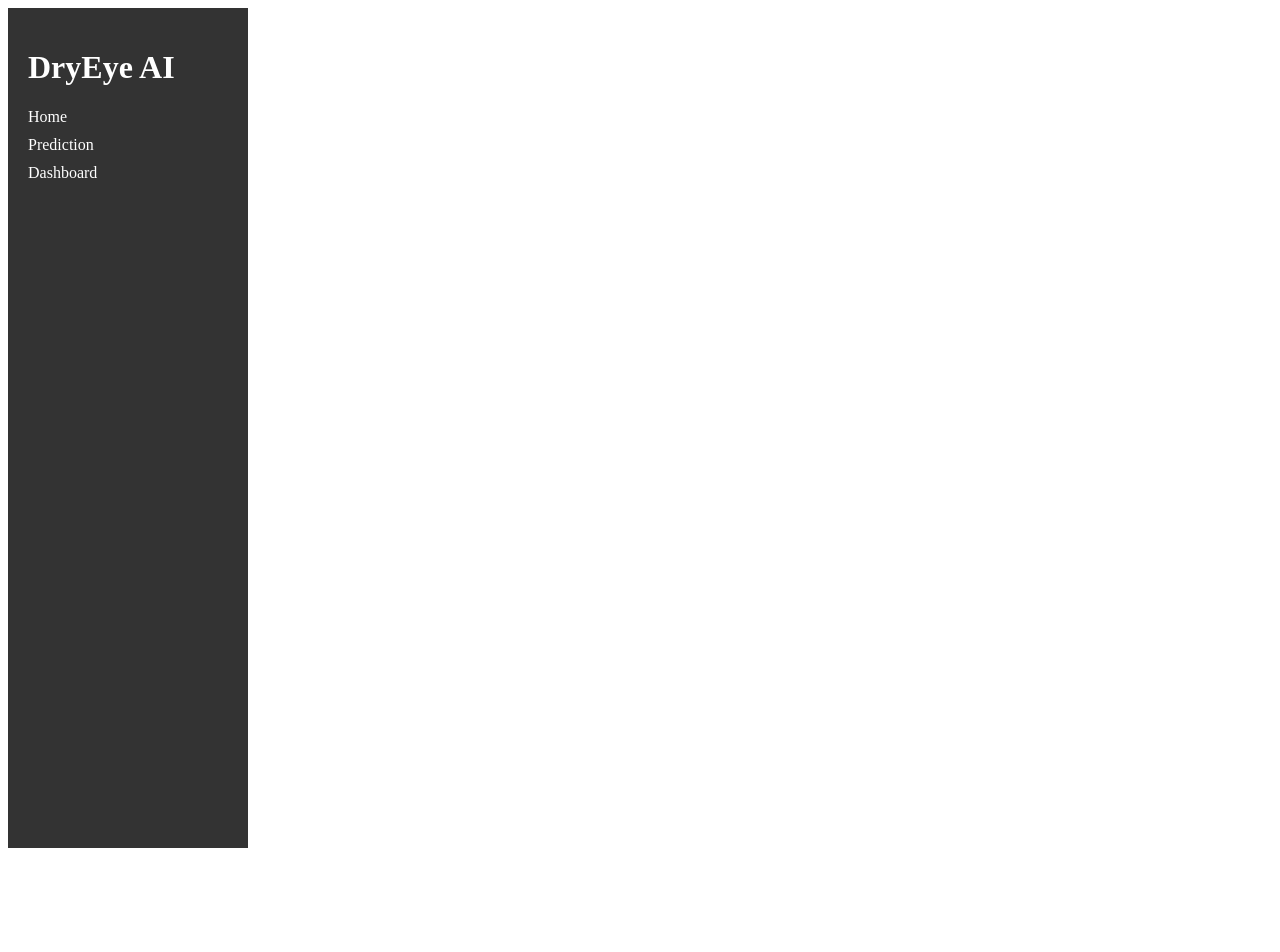
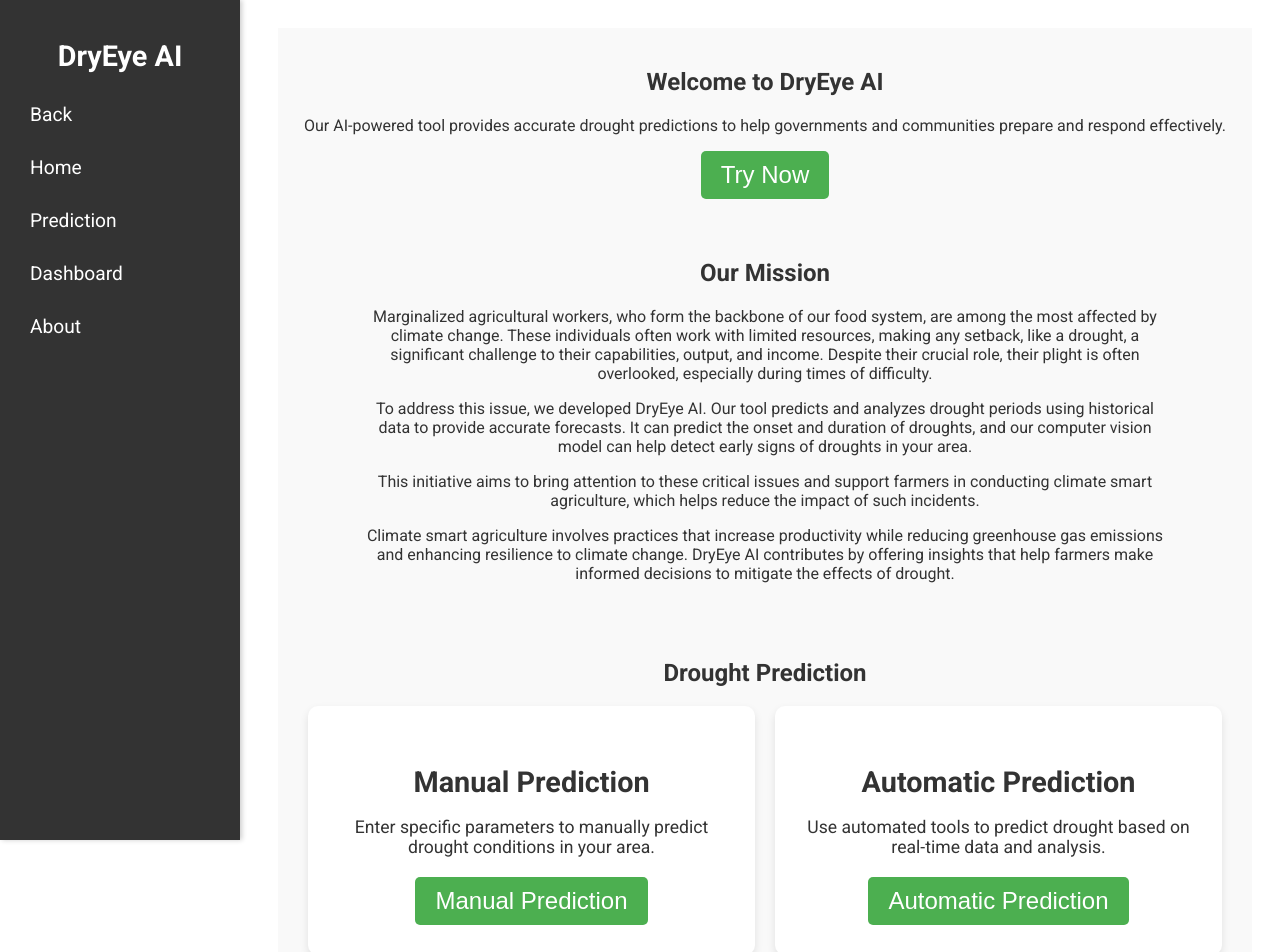
Before and after one commit to burhan-dahod/DryEye, a React (Create React App) app in the folder dryeye-ai/dryeye/frontend/: page /home in a window 1280 px wide. Shown: the top 952 px of the page. Before the commit the page ends 816 px from the top, so only its background shows below. Built offline with nearby package versions, Linux system fonts and the light colour scheme.

Commit message:
ui update

```diff
--- a/dryeye-ai/dryeye/frontend/src/components/Sidebar.css
+++ b/dryeye-ai/dryeye/frontend/src/components/Sidebar.css
@@ -1,28 +1,39 @@
-/* Sidebar.css */
 .Sidebar {
+    width: 250px;
+    height: 100vh;
     background-color: #333;
     color: white;
+    position: fixed;
+    top: 0;
+    left: 0;
     padding: 20px;
+    box-shadow: 2px 0 5px rgba(0, 0, 0, 0.2);
 }
 
-.Sidebar h2 {
-    margin-top: 0;
+.Sidebar-title {
+    font-size: 1.8em;
+    margin-bottom: 20px;
+    text-align: center;
 }
 
-.Sidebar nav ul {
-    list-style: none;
+nav ul {
+    list-style-type: none;
     padding: 0;
 }
 
-.Sidebar nav ul li {
-    margin: 10px 0;
+nav ul li {
+    margin: 15px 0;
 }
 
-.Sidebar nav ul li a {
+nav ul li a {
     color: white;
     text-decoration: none;
+    font-size: 1.2em;
+    display: block;
+    padding: 10px;
+    transition: background-color 0.3s;
 }
 
-.Sidebar nav ul li a:hover {
-    text-decoration: underline;
+nav ul li a:hover {
+    background-color: #575757;
 }
--- a/dryeye-ai/dryeye/frontend/src/components/Sidebar.js
+++ b/dryeye-ai/dryeye/frontend/src/components/Sidebar.js
@@ -7,11 +7,11 @@ const Sidebar = () => (
         <h1 className="Sidebar-title">DryEye AI</h1>
         <nav>
             <ul>
-                <li><Link to="/">Home</Link></li>
+                <li><Link to="/">Back</Link></li>
+                <li><Link to="/home">Home</Link></li>
                 <li><Link to="/prediction">Prediction</Link></li>
                 <li><Link to="/dashboard">Dashboard</Link></li>
-
-
+                <li><Link to="/dashboard">About</Link></li>
             </ul>
         </nav>
     </div>
--- a/dryeye-ai/dryeye/frontend/src/pages/App.css
+++ b/dryeye-ai/dryeye/frontend/src/pages/App.css
@@ -1,14 +1,16 @@
+@import url('https://fonts.googleapis.com/css2?family=Roboto:wght@400;700&display=swap');
+
 .App {
+  font-family: 'Roboto', sans-serif;
+
   display: flex;
   min-height: 100vh;
 }
 
 .App-content {
   margin-left: 250px;
-  /* Width of the sidebar */
   padding: 20px;
   flex: 1;
-  /* Take the remaining space */
 }
 
 .App-content main {
--- a/dryeye-ai/dryeye/frontend/src/pages/App.js
+++ b/dryeye-ai/dryeye/frontend/src/pages/App.js
@@ -1,24 +1,27 @@
 import React from 'react';
-import { Route, Routes } from 'react-router-dom';
+import { Route, Routes, useLocation } from 'react-router-dom';
 import Sidebar from '../components/Sidebar';
+import StartPage from './StartPage';
 import Home from './Home';
 import Prediction from './Prediction';
 import Dashboard from './Dashboard';
 
 import './App.css';
 
+function App() {
+  const location = useLocation();
+  const isStartPage = location.pathname === '/';
 
-function App() {
   return (
     <div className="App">
-      <div className="App-body">
-        <Sidebar />
+      {!isStartPage && <Sidebar />} {/* Conditionally render Sidebar */}
+      <div className={`App-body ${isStartPage ? 'StartPage-body' : ''}`}>
         <main className="App-content">
           <Routes>
-            <Route path="/" element={<Home />} />
+            <Route path="/" element={<StartPage />} />
+            <Route path="/home" element={<Home />} />
             <Route path="/prediction" element={<Prediction />} />
             <Route path="/dashboard" element={<Dashboard />} />
-
           </Routes>
         </main>
       </div>
--- a/dryeye-ai/dryeye/frontend/src/pages/Home.css
+++ b/dryeye-ai/dryeye/frontend/src/pages/Home.css
@@ -1,39 +1,95 @@
 .Home {
-  text-align: center;
+  display: flex;
+  flex-direction: column;
+  align-items: center;
+  padding: 20px;
+  color: #333;
+  background-color: #f9f9f9;
 }
 
 .Hero-section {
-  margin: 20px;
+  text-align: center;
+  margin-bottom: 40px;
 }
 
 .Home-button {
+  background-color: #4CAF50;
+  color: #fff;
+  border: none;
   padding: 10px 20px;
-  font-size: 16px;
-  background-color: #007bff;
-  color: white;
-  border: none;
+  font-size: 1.5em;
+  cursor: pointer;
   border-radius: 5px;
-  cursor: pointer;
-  margin-top: 20px;
+  transition: background-color 0.3s ease;
 }
 
 .Home-button:hover {
-  background-color: #0056b3;
+  background-color: #45a049;
 }
 
-.Features-section {
-  margin: 20px;
-  text-align: left;
+.Mission-section {
+  text-align: center;
+  margin-bottom: 40px;
+  max-width: 800px;
+  /* Ensure it doesn't stretch too wide */
+  width: 100%;
+  /* Make it responsive */
+  padding: 0 20px;
+  /* Add padding for better readability */
 }
 
-.Features-section ul {
-  list-style-type: none;
-  padding: 0;
+.Features-section,
+.Preventative-measures-section {
+  text-align: center;
+  margin-bottom: 40px;
+  max-width: 800px;
+  /* Ensure it doesn't stretch too wide */
+  width: 100%;
+  /* Make it responsive */
+  padding: 0 20px;
+  /* Add padding for better readability */
 }
 
-.Features-section li {
-  background-color: #f1f1f1;
-  margin: 10px 0;
-  padding: 10px;
-  border-radius: 5px;
+.Prediction-section {
+  text-align: center;
+  margin-bottom: 40px;
+  max-width: 1000px;
+  /* Increase maximum width for better display */
+  width: 100%;
+  /* Make it responsive */
+  padding: 0 20px;
+  /* Add padding for better readability */
 }
+
+.Prediction-options {
+  display: flex;
+  justify-content: center;
+  gap: 20px;
+  flex-wrap: wrap;
+  /* Ensure items wrap on smaller screens */
+}
+
+.Prediction-option {
+  background-color: #fff;
+  border-radius: 10px;
+  padding: 30px;
+  /* Increase padding for better appearance */
+  box-shadow: 0 4px 8px rgba(0, 0, 0, 0.1);
+  text-align: center;
+  width: calc(50% - 20px);
+  /* Adjust width to fit two items per row */
+  box-sizing: border-box;
+  /* Include padding in width calculation */
+}
+
+.Prediction-option h3 {
+  font-size: 1.8em;
+  /* Increase font size for headings */
+  margin-bottom: 10px;
+}
+
+.Prediction-option p {
+  margin-bottom: 20px;
+  font-size: 1.1em;
+  /* Slightly increase font size for better readability */
+}
--- a/dryeye-ai/dryeye/frontend/src/pages/Home.js
+++ b/dryeye-ai/dryeye/frontend/src/pages/Home.js
@@ -18,16 +18,67 @@ const Home = () => {
                     governments and communities prepare and respond effectively.
                 </p>
                 <button onClick={() => handleNavigate('/prediction')} className="Home-button">
-                    Get Started
+                    Try Now
                 </button>
             </div>
-            <section className="Features-section">
-                <h2>Features</h2>
-                <ul>
-                    <li>Accurate Predictions</li>
-                    <li>Real-Time Data</li>
-                    <li>User-Friendly Interface</li>
-                </ul>
+            <section className="Mission-section">
+                <h2>Our Mission</h2>
+                <p>
+                    Marginalized agricultural workers, who form the backbone of our food system, are
+                    among the most affected by climate change. These individuals often work with limited
+                    resources, making any setback, like a drought, a significant challenge to their
+                    capabilities, output, and income. Despite their crucial role, their plight is often
+                    overlooked, especially during times of difficulty.
+                </p>
+                <p>
+                    To address this issue, we developed DryEye AI. Our tool predicts and analyzes drought
+                    periods using historical data to provide accurate forecasts. It can predict the onset
+                    and duration of droughts, and our computer vision model can help detect early signs
+                    of droughts in your area.
+                </p>
+                <p>
+                    This initiative aims to bring attention to these critical issues and support farmers in
+                    conducting climate smart agriculture, which helps reduce the impact of such incidents.
+                </p>
+                <p>
+                    Climate smart agriculture involves practices that increase productivity while
+                    reducing greenhouse gas emissions and enhancing resilience to climate change. DryEye AI
+                    contributes by offering insights that help farmers make informed decisions to mitigate
+                    the effects of drought.
+                </p>
+            </section>
+            <section className="Prediction-section">
+                <h2>Drought Prediction</h2>
+                <div className="Prediction-options">
+                    <div className="Prediction-option">
+                        <h3>Manual Prediction</h3>
+                        <p>
+                            Enter specific parameters to manually predict drought conditions in your area.
+                        </p>
+                        <button onClick={() => handleNavigate('/manual-prediction')} className="Home-button">
+                            Manual Prediction
+                        </button>
+                    </div>
+                    <div className="Prediction-option">
+                        <h3>Automatic Prediction</h3>
+                        <p>
+                            Use automated tools to predict drought based on real-time data and analysis.
+                        </p>
+                        <button onClick={() => handleNavigate('/automatic-prediction')} className="Home-button">
+                            Automatic Prediction
+                        </button>
+                    </div>
+                </div>
+            </section>
+            <section className="Preventative-measures-section">
+                <h2>Learn More About Preventative Measures</h2>
+                <p>
+                    After using our tool, check out our dedicated page for preventative measures to
+                    manage drought conditions effectively.
+                </p>
+                <button onClick={() => handleNavigate('/preventative-measures')} className="Home-button">
+                    Explore Preventative Measures
+                </button>
             </section>
         </div>
     );
--- /dev/null
+++ b/dryeye-ai/dryeye/frontend/src/pages/StartPage.css
@@ -0,0 +1,44 @@
+/* General styles for the splash page */
+.StartPage {
+    display: flex;
+    justify-content: center;
+    align-items: center;
+    height: 100vh;
+    background-color: #4CAF50; /* Green background for a fresh look */
+    color: white;
+    text-align: center;
+    padding: 20px;
+    font-family: 'Roboto', sans-serif; /* Make sure this font is imported */
+}
+
+.StartPage-content {
+    max-width: 600px;
+    margin: 0 auto;
+}
+
+.StartPage-title {
+    font-size: 3em;
+    margin-bottom: 20px;
+}
+
+.StartPage-description {
+    font-size: 1.2em;
+    margin-bottom: 30px;
+}
+
+.StartPage-button {
+    background-color: #ffffff; /* White button for contrast */
+    color: #4CAF50; /* Match button color with background */
+    border: none;
+    border-radius: 5px;
+    padding: 15px 30px;
+    font-size: 1.2em;
+    cursor: pointer;
+    text-transform: uppercase;
+    transition: background-color 0.3s, transform 0.3s;
+}
+
+.StartPage-button:hover {
+    background-color: #f1f1f1; /* Lighten button color on hover */
+    transform: scale(1.05);
+}
--- /dev/null
+++ b/dryeye-ai/dryeye/frontend/src/pages/StartPage.js
@@ -0,0 +1,27 @@
+import React from 'react';
+import { useNavigate } from 'react-router-dom';
+import './StartPage.css'; // Ensure this CSS file exists and is styled accordingly
+
+const StartPage = () => {
+    const navigate = useNavigate();
+
+    const handleNavigate = () => {
+        navigate('/home'); // Redirect to Home page on button click
+    };
+
+    return (
+        <div className="StartPage">
+            <div className="StartPage-content">
+                <h1 className="StartPage-title">DryEye AI</h1>
+                <p className="StartPage-description">
+                    Welcome to DryEye AI, your tool for accurate drought predictions and climate-smart agriculture.
+                </p>
+                <button onClick={handleNavigate} className="StartPage-button">
+                    Try Now
+                </button>
+            </div>
+        </div>
+    );
+};
+
+export default StartPage;
```
Also changed, not shown: 1 other file (tests, documents, lock files or other folders).
